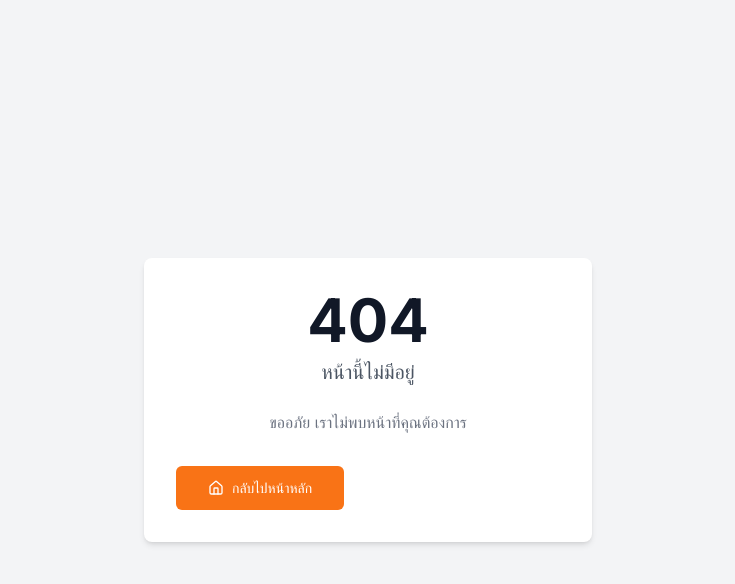
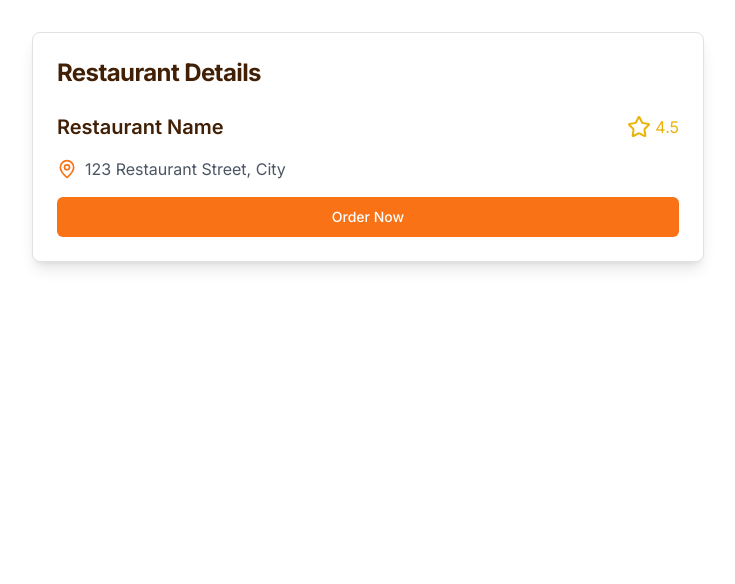
Before and after one commit to kritsanan1/wang-sammo-food-tour, a React (Vite) app: page /restaurants/1 in a window 1280 px wide. Before the commit this address had no page. Shown: the top 584 px of the page, without its empty margins (272-1007 px from the left). Built offline with nearby package versions, Linux system fonts and the light colour scheme.

Commit message:
feat: Add basic page component
Adds a basic page component with a unique key for identification, using React and Tailwind CSS styling.

```diff
--- a/src/App.tsx
+++ b/src/App.tsx
@@ -1,4 +1,4 @@
-
+import React from 'react';
 import { Toaster } from "@/components/ui/toaster";
 import { Toaster as Sonner } from "@/components/ui/sonner";
 import { TooltipProvider } from "@/components/ui/tooltip";
@@ -9,6 +9,7 @@ import { CartProvider } from "./contexts/CartContext";
 import ProtectedRoute from "./components/auth/ProtectedRoute";
 import HomePage from "./pages/HomePage";
 import RestaurantListingPage from "./pages/RestaurantListingPage";
+import RestaurantDetailPage from "./pages/RestaurantDetailPage";
 import ProductPage from "./pages/ProductPage";
 import LoginPage from "./pages/LoginPage";
 import RegisterPage from "./pages/RegisterPage";
@@ -29,7 +30,7 @@ const App = () => (
             <Routes>
               <Route path="/" element={<HomePage />} />
               <Route path="/restaurants" element={<RestaurantListingPage />} />
-              <Route path="/restaurants/:id" element={<NotFound />} />
+              <Route path="/restaurants/:id" element={<RestaurantDetailPage />} />
               <Route path="/products/:id" element={<ProductPage />} />
               <Route path="/auth" element={<AuthPage />} />
               <Route path="/cart" element={
--- /dev/null
+++ b/src/pages/RestaurantDetailPage.tsx
@@ -0,0 +1,48 @@
+
+import React from 'react';
+import { useParams } from 'react-router-dom';
+import { Card, CardContent, CardHeader, CardTitle } from "@/components/ui/card";
+import { Button } from "@/components/ui/button";
+import { MapPin, Star } from 'lucide-react';
+
+const RestaurantDetailPage: React.FC = () => {
+  const { id } = useParams<{ id: string }>();
+
+  return (
+    <div className="container mx-auto px-4 py-8">
+      <Card className="max-w-2xl mx-auto shadow-lg">
+        <CardHeader>
+          <CardTitle className="text-2xl font-bold text-tourwang-brown">
+            Restaurant Details
+          </CardTitle>
+        </CardHeader>
+        <CardContent>
+          <div className="space-y-4">
+            <div className="flex items-center justify-between">
+              <h2 className="text-xl font-semibold">Restaurant Name</h2>
+              <div className="flex items-center text-yellow-500">
+                <Star className="mr-1" />
+                <span>4.5</span>
+              </div>
+            </div>
+
+            <div className="flex items-center text-gray-600">
+              <MapPin className="mr-2 h-5 w-5 text-tourwang-orange" />
+              <span>123 Restaurant Street, City</span>
+            </div>
+
+            <div className="mt-4">
+              <Button
+                className="w-full bg-tourwang-orange hover:bg-tourwang-brown"
+              >
+                Order Now
+              </Button>
+            </div>
+          </div>
+        </CardContent>
+      </Card>
+    </div>
+  );
+};
+
+export default RestaurantDetailPage;
```
